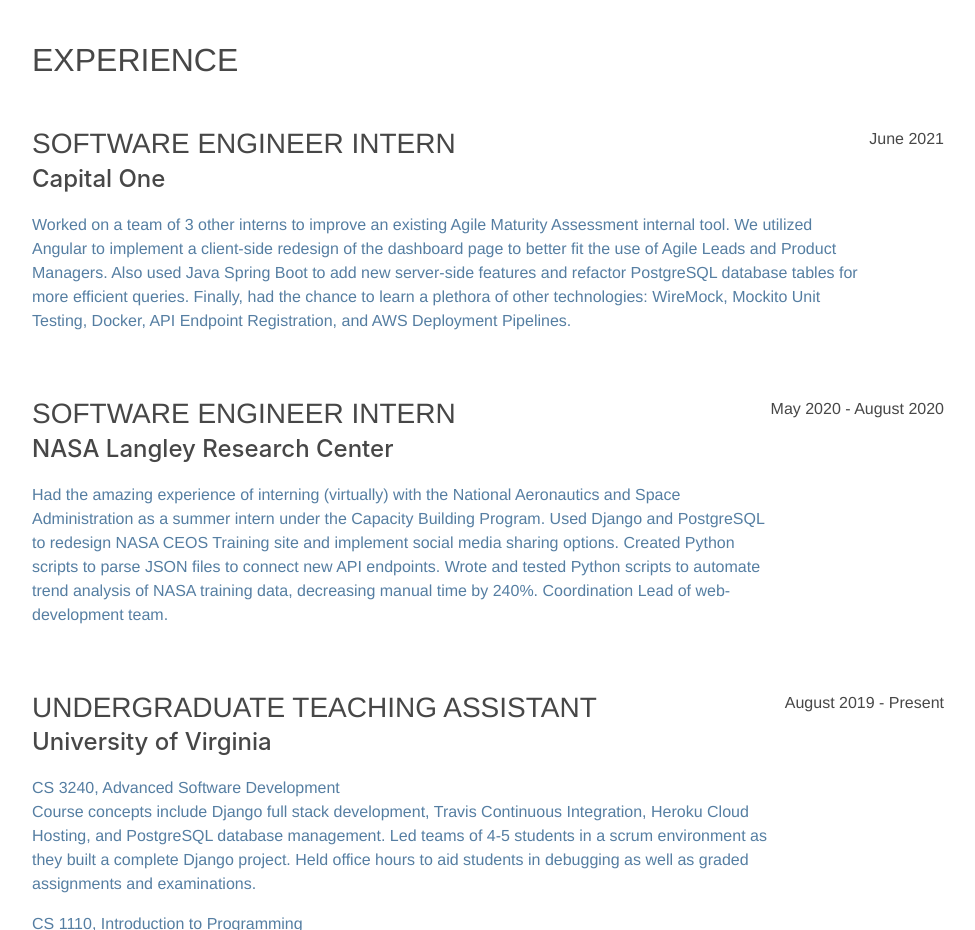
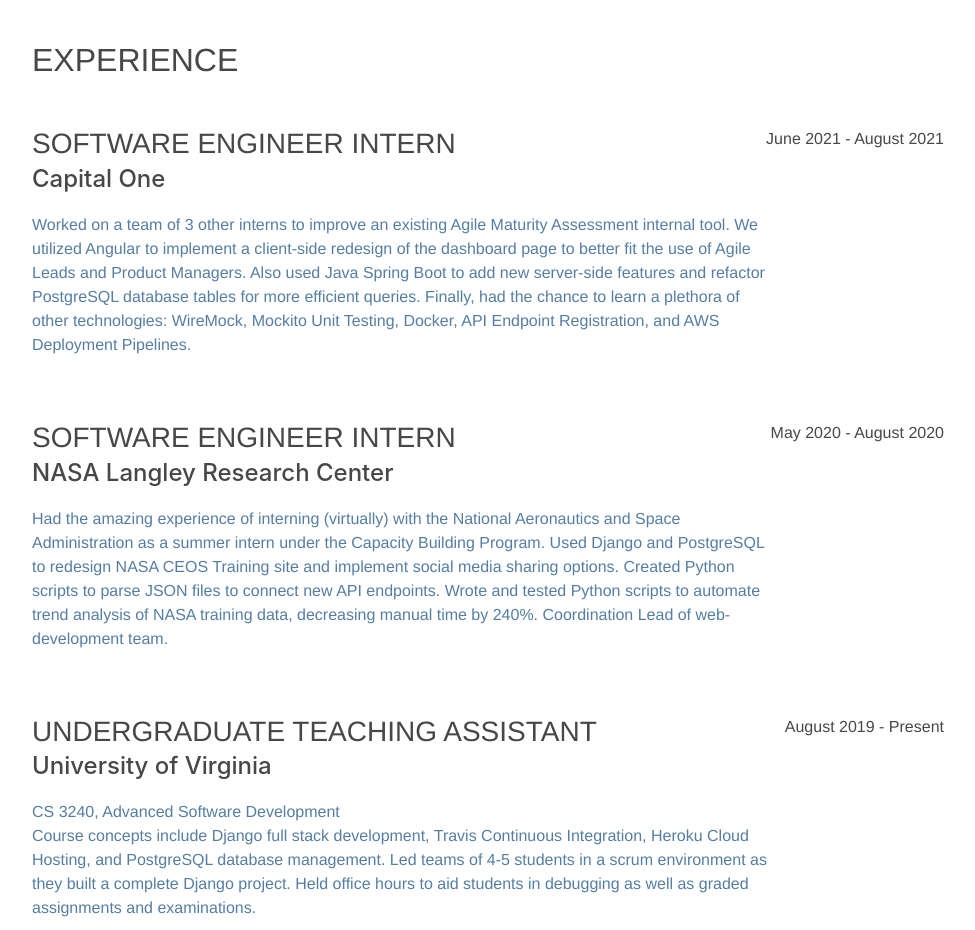
Before and after one commit to jonathanwmo/jonathanwmo.github.io, a plain HTML site: page index.html in a window 1280 px wide. Shown: the part 840-1770 px from the top of the page, without its empty margins (288-1263 px from the left). Drawn offline with nearby package versions, Linux system fonts and the light colour scheme; a web font is replaced by a local one.

Commit message:
Update index.html

```diff
--- a/index.html
+++ b/index.html
@@ -76,7 +76,7 @@
                             <p>Worked on a team of 3 other interns to improve an existing Agile Maturity Assessment internal tool. We utilized Angular to implement a client-side redesign of the dashboard page to better fit the use of Agile Leads and Product Managers. Also used Java Spring Boot to add new server-side features and refactor PostgreSQL database tables for more efficient queries. Finally, had the chance to learn a plethora of other technologies: WireMock, Mockito Unit Testing, Docker, API Endpoint Registration, and AWS Deployment Pipelines.
 </p>
                         </div>
-                        <div class="flex-shrink-0"><span class="text-primary date">June 2021</span></div>
+                        <div class="flex-shrink-0"><span class="text-primary date">June 2021 - August 2021</span></div>
                     </div>
                     <div class="d-flex flex-column flex-md-row justify-content-between mb-5">
                         <div class="flex-grow-1">
```
